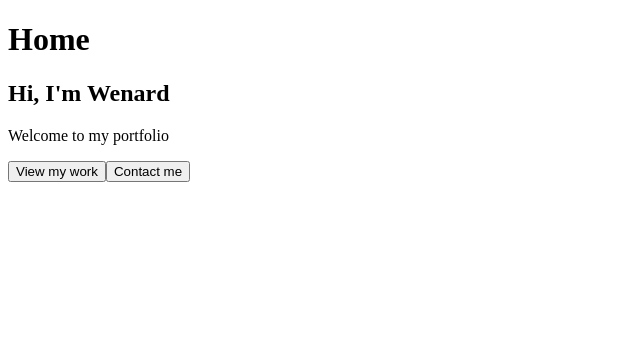
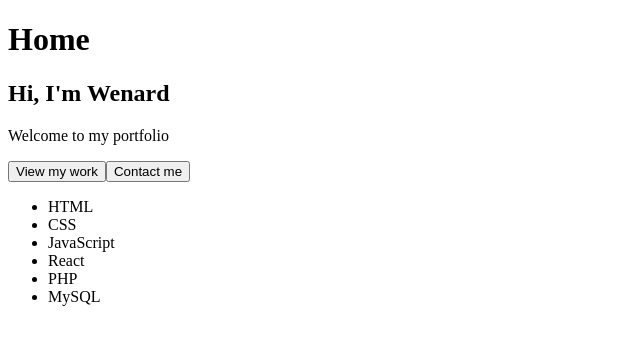
Before and after one commit to WenardKen57/my-portfolio, a React (Vite) app: page / in a window 1280 px wide. Shown: the top 344 px of the page, without its empty margins (0-640 px from the left). Built offline with nearby package versions, Linux system fonts and the light colour scheme.

Commit message:
feat: add skills content

```diff
--- a/src/pages/Home.jsx
+++ b/src/pages/Home.jsx
@@ -8,7 +8,16 @@ export default function Home() {
         <button>View my work</button>
         <button>Contact me</button>
       </section>
-      <section className="skills"></section>
+      <section className="skills">
+        <ul>
+          <li>HTML</li>
+          <li>CSS</li>
+          <li>JavaScript</li>
+          <li>React</li>
+          <li>PHP</li>
+          <li>MySQL</li>
+        </ul>
+      </section>
       <section className="links"></section>
     </div>
   );
```
